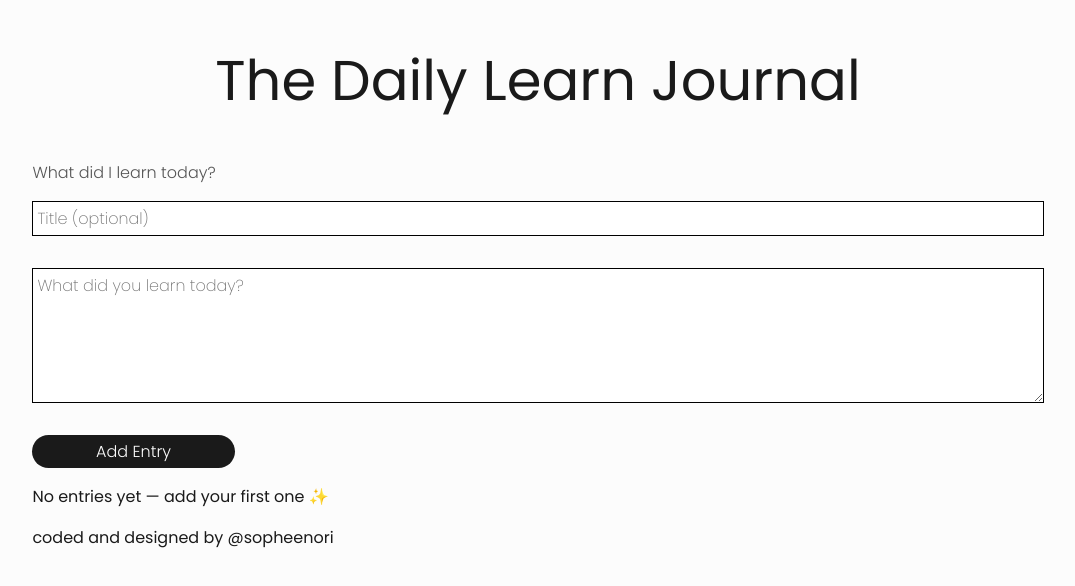
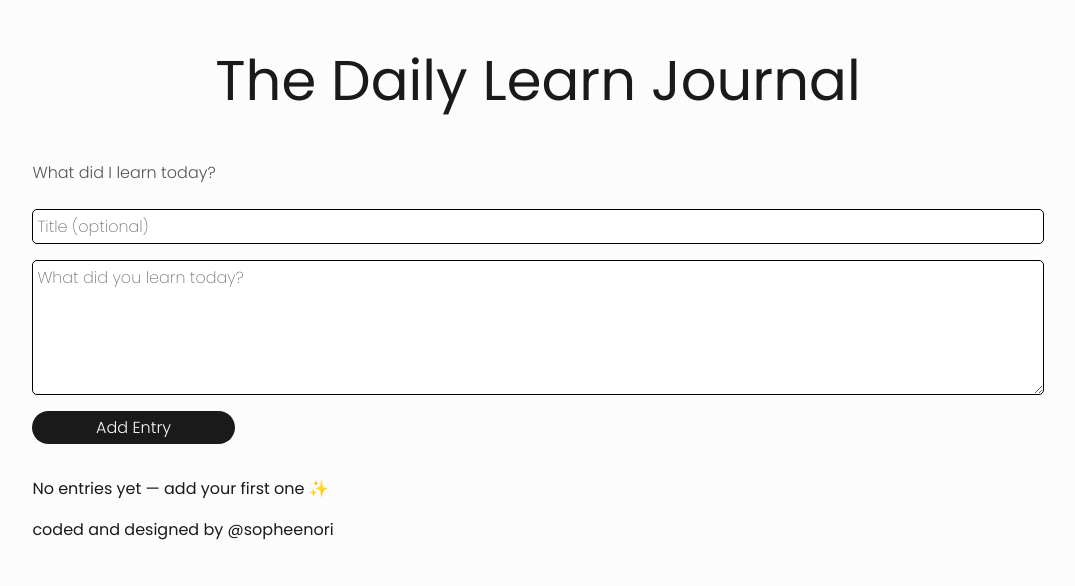
Before and after one commit to zofienora/learn-journal-v1, a React (Vite) app: page / in a window 1280 px wide. Shown: the top 586 px of the page, without its empty margins (102-1177 px from the left). Built offline with nearby package versions, Linux system fonts and the light colour scheme.

Commit message:
changed from design

```diff
--- a/src/App.css
+++ b/src/App.css
@@ -6,9 +6,11 @@
 
 .entry-form {
   margin: 1rem 0;
+  margin-top: 1.5rem;
+  margin-bottom: 2rem;
   display: flex;
   flex-direction: column;
-  gap: 2rem;
+  gap: 1rem;
 }
 
 .entry-title {
@@ -16,7 +18,8 @@
   border: .5px solid black;
   font-family:'Poppins', sans-serif;
   font-size: 1rem;
-  font-weight: 200
+  font-weight: 200;
+  border-radius: 5px;
 
 }
 
@@ -26,6 +29,7 @@
   font-family:'Poppins', sans-serif;
   font-size: 1rem;
   font-weight: 200;
+  border-radius: 5px;
 }
 
 .submit-button {
```
